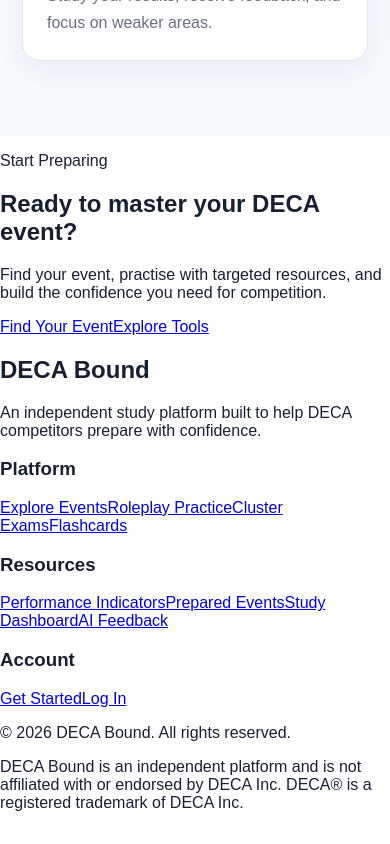
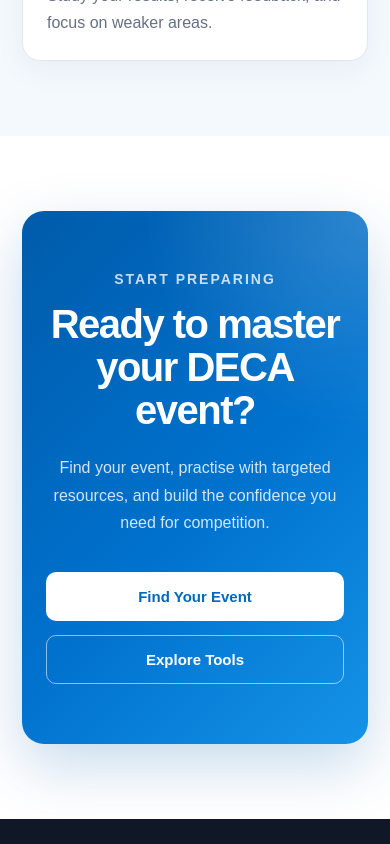
Before and after one commit to nirvith/deca-study-platform, a React (Vite) app: page / in a window 390 px wide. Shown: the part 5040-5884 px from the top of the page. Built offline with nearby package versions, Linux system fonts and the light colour scheme.

Commit message:
Styled the Call to Action and the Footer Sections

```diff
--- a/src/App.css
+++ b/src/App.css
@@ -744,3 +744,273 @@
     padding: 24px;
   }
 }
+
+/* FINAL CALL TO ACTION */
+
+.final-cta {
+  padding: 100px 6%;
+  background-color: #ffffff;
+}
+
+.final-cta-content {
+  max-width: 1200px;
+  margin: 0 auto;
+  padding: 80px 60px;
+
+  text-align: center;
+
+  border-radius: 28px;
+  background:
+    radial-gradient(
+      circle at top right,
+      rgba(255, 255, 255, 0.18),
+      transparent 35%
+    ),
+    linear-gradient(135deg, #005baa 0%, #0072ce 55%, #1593e7 100%);
+
+  box-shadow: 0 22px 60px rgba(0, 91, 170, 0.22);
+}
+
+.final-cta-label {
+  margin: 0 0 16px;
+
+  color: rgba(255, 255, 255, 0.78);
+
+  font-size: 14px;
+  font-weight: 800;
+  letter-spacing: 2px;
+  text-transform: uppercase;
+}
+
+.final-cta-content h2 {
+  max-width: 800px;
+  margin: 0 auto;
+
+  color: #ffffff;
+
+  font-size: clamp(40px, 5vw, 64px);
+  line-height: 1.08;
+  letter-spacing: -2px;
+}
+
+.final-cta-description {
+  max-width: 680px;
+  margin: 22px auto 0;
+
+  color: rgba(255, 255, 255, 0.82);
+
+  font-size: 18px;
+  line-height: 1.7;
+}
+
+.final-cta-buttons {
+  margin-top: 36px;
+
+  display: flex;
+  justify-content: center;
+  flex-wrap: wrap;
+  gap: 14px;
+}
+
+.cta-primary-button,
+.cta-secondary-button {
+  padding: 15px 24px;
+
+  border: 1px solid transparent;
+  border-radius: 10px;
+
+  font-size: 15px;
+  font-weight: 800;
+  text-decoration: none;
+
+  transition:
+    transform 0.2s ease,
+    background-color 0.2s ease,
+    border-color 0.2s ease;
+}
+
+.cta-primary-button {
+  background-color: #ffffff;
+  color: #0068bb;
+}
+
+.cta-primary-button:hover {
+  transform: translateY(-3px);
+  background-color: #f0f7fd;
+}
+
+.cta-secondary-button {
+  border-color: rgba(255, 255, 255, 0.55);
+  background-color: transparent;
+  color: #ffffff;
+}
+
+.cta-secondary-button:hover {
+  transform: translateY(-3px);
+  border-color: #ffffff;
+  background-color: rgba(255, 255, 255, 0.1);
+}
+
+
+/* FOOTER */
+
+.footer {
+  padding: 75px 6% 30px;
+  background-color: #101828;
+  color: #ffffff;
+}
+
+.footer-main {
+  max-width: 1200px;
+  margin: 0 auto;
+
+  display: grid;
+  grid-template-columns: 1.2fr 2fr;
+  gap: 80px;
+}
+
+.footer-brand {
+  max-width: 420px;
+}
+
+.footer-brand h2 {
+  margin: 0;
+  color: #ffffff;
+  font-size: 27px;
+}
+
+.footer-brand p {
+  margin: 18px 0 0;
+
+  color: #98a2b3;
+
+  font-size: 15px;
+  line-height: 1.7;
+}
+
+.footer-links {
+  display: grid;
+  grid-template-columns: repeat(3, 1fr);
+  gap: 42px;
+}
+
+.footer-link-group {
+  display: flex;
+  flex-direction: column;
+  align-items: flex-start;
+  gap: 13px;
+}
+
+.footer-link-group h3 {
+  margin: 0 0 6px;
+
+  color: #ffffff;
+
+  font-size: 15px;
+  letter-spacing: 0.3px;
+}
+
+.footer-link-group a {
+  color: #98a2b3;
+
+  font-size: 14px;
+  text-decoration: none;
+
+  transition: color 0.2s ease;
+}
+
+.footer-link-group a:hover {
+  color: #ffffff;
+}
+
+.footer-bottom {
+  max-width: 1200px;
+  margin: 60px auto 0;
+  padding-top: 26px;
+
+  display: flex;
+  align-items: flex-start;
+  justify-content: space-between;
+  gap: 40px;
+
+  border-top: 1px solid #344054;
+}
+
+.footer-bottom p {
+  margin: 0;
+  color: #667085;
+  font-size: 13px;
+  line-height: 1.6;
+}
+
+.footer-disclaimer {
+  max-width: 650px;
+  text-align: right;
+}
+
+
+/* FINAL MOBILE STYLING */
+
+@media (max-width: 900px) {
+  .footer-main {
+    grid-template-columns: 1fr;
+    gap: 50px;
+  }
+
+  .footer-links {
+    grid-template-columns: repeat(3, 1fr);
+  }
+
+  .footer-bottom {
+    flex-direction: column;
+    gap: 15px;
+  }
+
+  .footer-disclaimer {
+    text-align: left;
+  }
+}
+
+@media (max-width: 600px) {
+  .final-cta {
+    padding: 75px 22px;
+  }
+
+  .final-cta-content {
+    padding: 60px 24px;
+    border-radius: 22px;
+  }
+
+  .final-cta-content h2 {
+    font-size: 40px;
+    letter-spacing: -1.5px;
+  }
+
+  .final-cta-description {
+    font-size: 16px;
+  }
+
+  .final-cta-buttons {
+    flex-direction: column;
+  }
+
+  .cta-primary-button,
+  .cta-secondary-button {
+    width: 100%;
+  }
+
+  .footer {
+    padding: 60px 22px 28px;
+  }
+
+  .footer-links {
+    grid-template-columns: 1fr 1fr;
+    gap: 40px 25px;
+  }
+}
+
+@media (max-width: 420px) {
+  .footer-links {
+    grid-template-columns: 1fr;
+  }
+}
```
